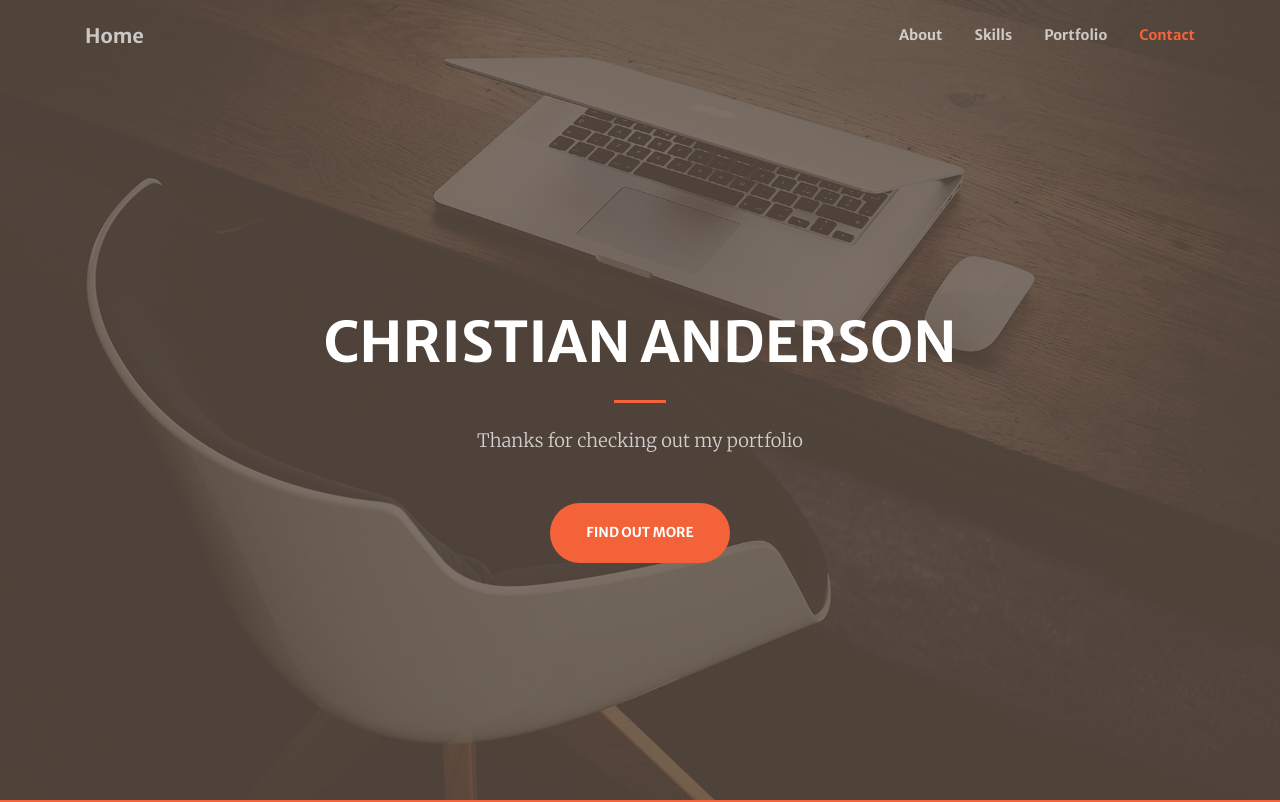
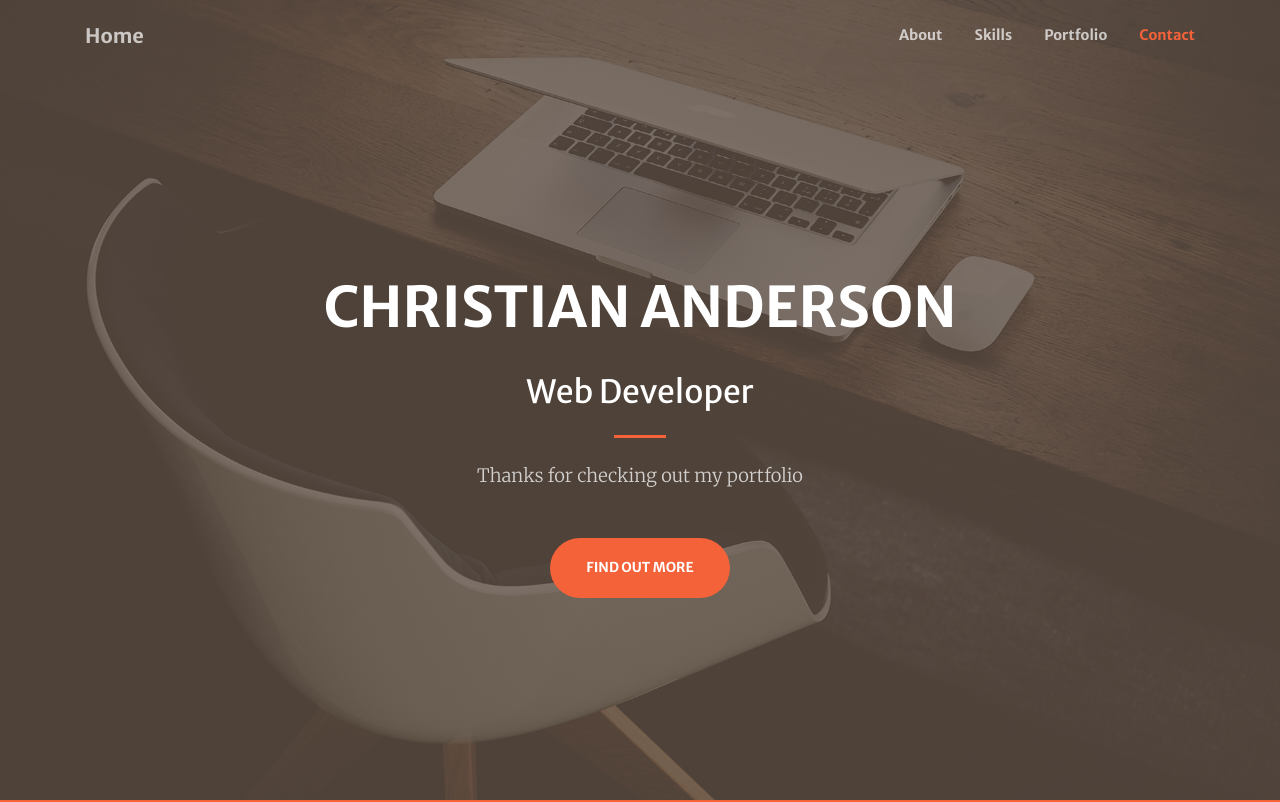
Before and after one commit to killer11fencer/JHPortfolio, a website with bundled scripts: page index.html in a window 1280 px wide. Shown: the top 802 px of the page. Built offline with nearby package versions, Linux system fonts and the light colour scheme; files whose address does not match are found by name.

Commit message:
added Web Developer

```diff
--- a/index.html
+++ b/index.html
@@ -62,6 +62,8 @@
       <div class="row h-100 align-items-center justify-content-center text-center">
         <div class="col-lg-10 align-self-end">
           <h1 class="text-uppercase text-white font-weight-bold">Christian Anderson</h1>
+          <br />
+          <h2 class="text-white" style="margin: 0px;">Web Developer</h2>
           <hr class="divider my-4">
         </div>
         <div class="col-lg-8 align-self-baseline">
```
